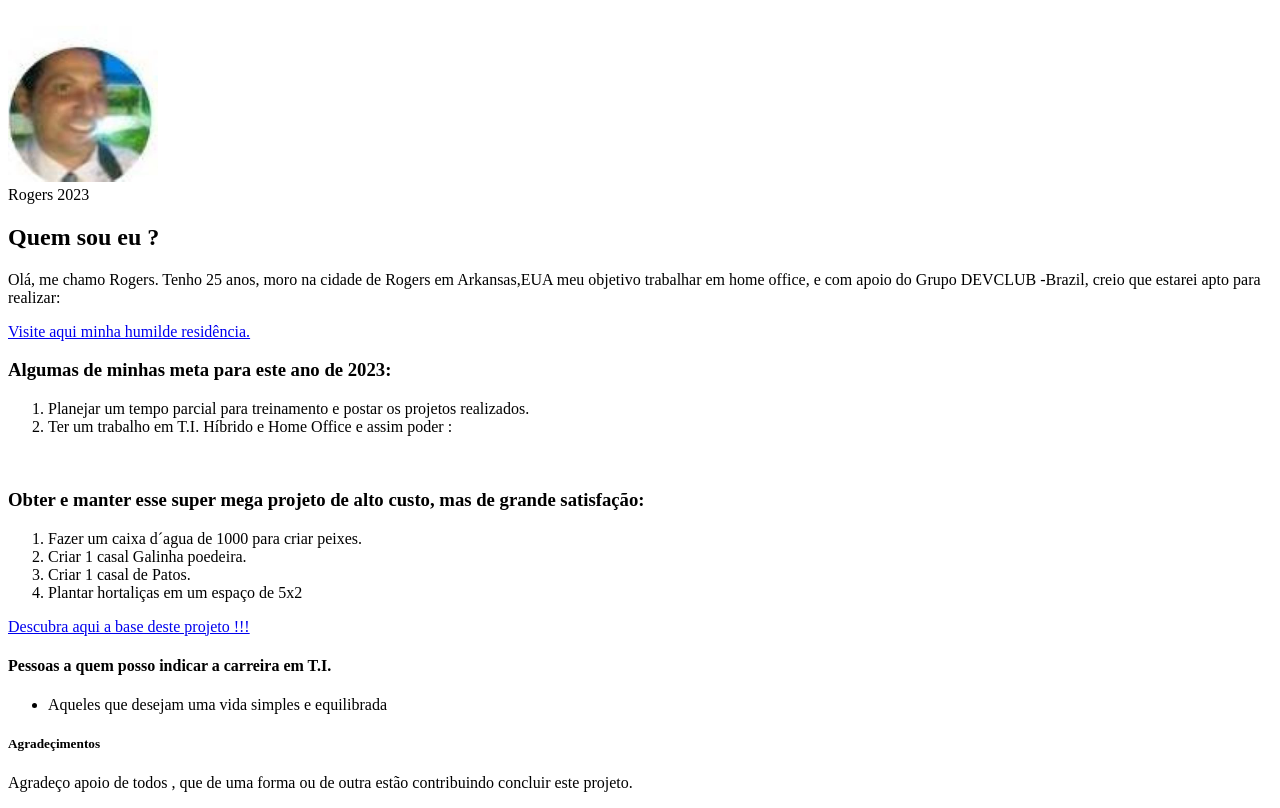
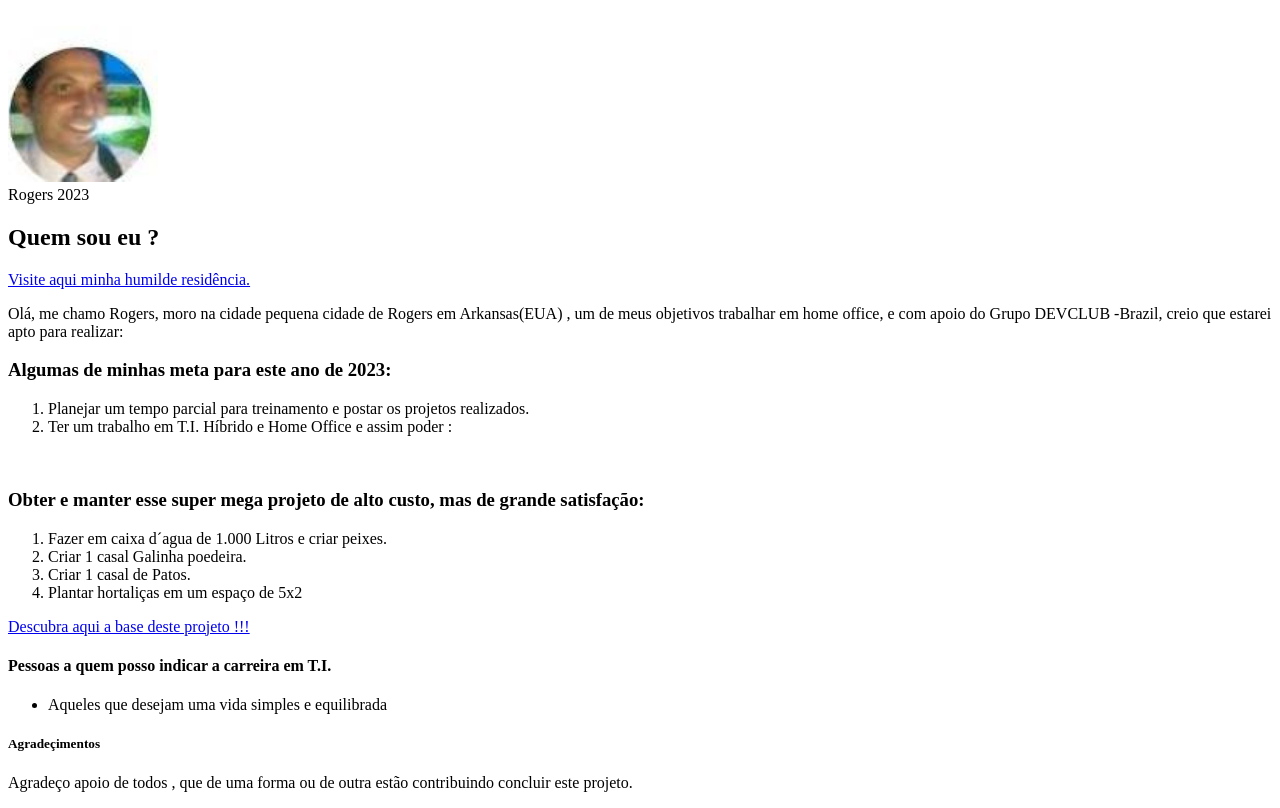
Before and after one commit to rogerdev22/Atualizando-DEVCLUB, a plain HTML site: page index.html in a window 1280 px wide. Shown: the part 79-887 px from the top of the page. Drawn offline with Linux system fonts and the light colour scheme.

Commit message:
Nova versao projeto quem sou eu

```diff
--- a/index.html
+++ b/index.html
@@ -13,9 +13,9 @@
     <figcaption>Rogers 2023</figcaption>
 
     <h2>Quem sou eu ?</h2>
-    <p>Olá, me chamo Rogers. Tenho 25 anos, moro na cidade de Rogers em Arkansas,EUA meu objetivo trabalhar em home
+    <a href="https://www.google.com/maps/place/Rogers,+AR,+EUA/@36.334477,-94.2357116,12z/data=!3m1!4b1!4m6!3m5!1s0x87c910d451c1567d:0xce19becf5373f4d4!8m2!3d36.3335129!4d-94.1256953!16zL20vMHFycnA?entry=ttu"> Visite aqui minha humilde residência. </a>
+    <p>Olá, me chamo Rogers, moro na cidade pequena cidade de Rogers em Arkansas(EUA) , um de meus objetivos trabalhar em home
         office, e com apoio do Grupo DEVCLUB -Brazil, creio que estarei apto para realizar:</p>
-        <a href="https://www.google.com/maps/place/Rogers,+AR,+EUA/@36.334477,-94.2357116,12z/data=!3m1!4b1!4m6!3m5!1s0x87c910d451c1567d:0xce19becf5373f4d4!8m2!3d36.3335129!4d-94.1256953!16zL20vMHFycnA?entry=ttu"> Visite aqui minha humilde residência. </a>
     <h3>Algumas de minhas meta para este ano de 2023:</h3>
     <ol>
         <li>Planejar um tempo parcial para treinamento e postar os projetos realizados. </li>
@@ -24,7 +24,7 @@
         <br>
      <h3>Obter e manter esse super mega projeto de alto custo, mas de grande satisfação: </h3>
     <ol>
-        <li>Fazer um caixa d´agua de 1000 para criar peixes.</li>
+        <li>Fazer em caixa d´agua de 1.000 Litros e criar peixes.</li>
         <li>Criar 1 casal Galinha poedeira.</li>
         <li>Criar 1 casal de Patos.</li>
         <li>Plantar hortaliças em um espaço de 5x2</li>
```
